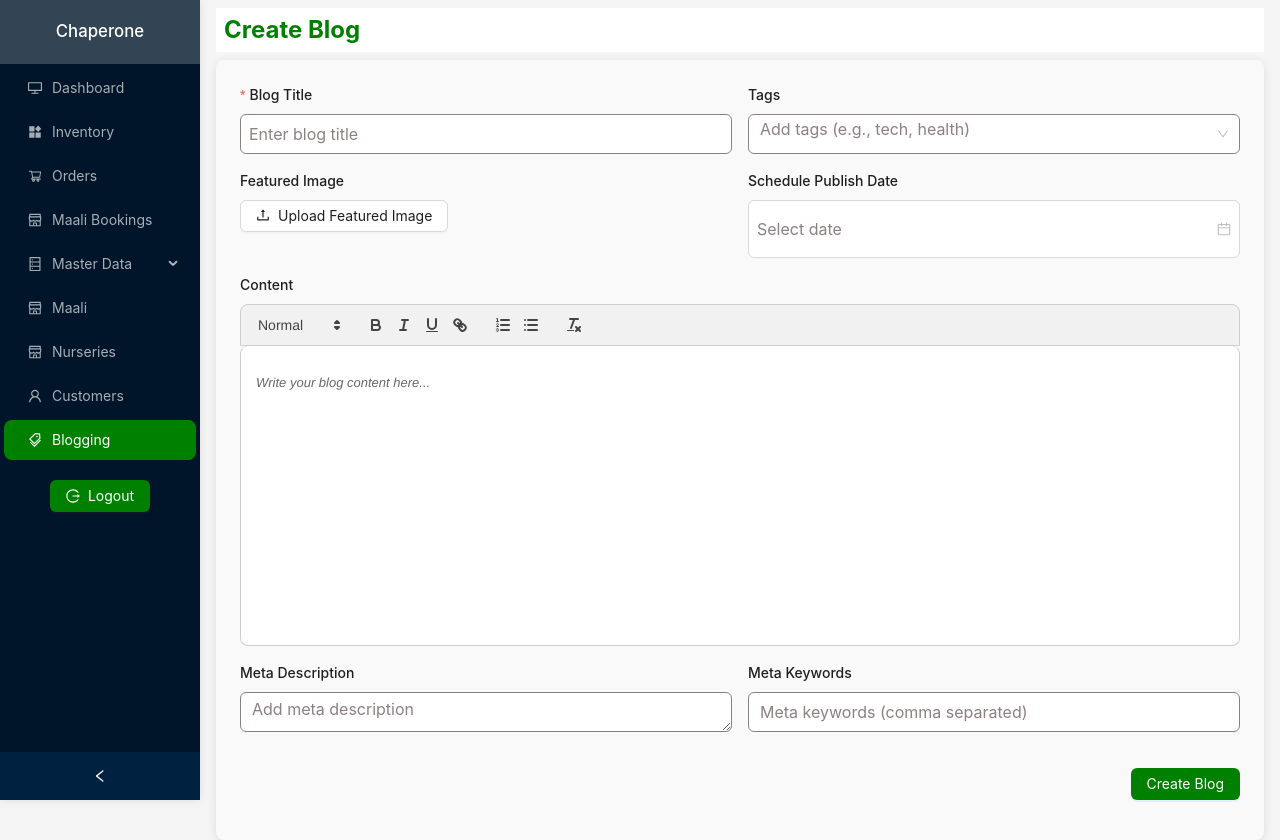
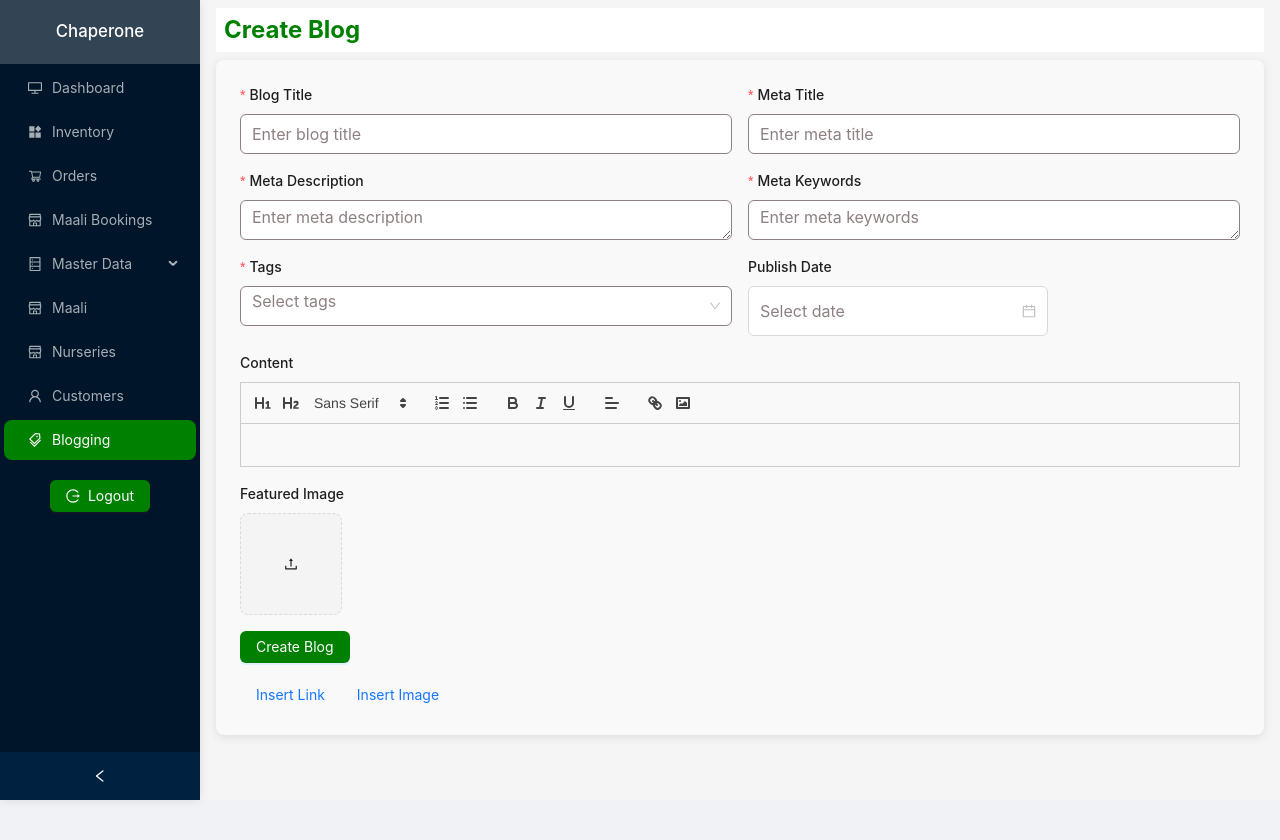
Before and after one commit to Chaperone-png/chaperone-admin, a React (Create React App) app: page /blogs/create in a window 1280 px wide. After the commit the page ends 800 px from the top, so only its background shows below. Built offline with nearby package versions, Linux system fonts and the light colour scheme; sample sign-in values are in the browser's storage.

Commit message:
updated the blog addtion view and delete view for the specific blog

```diff
--- a/src/components/blogs/BlogEditor.tsx
+++ b/src/components/blogs/BlogEditor.tsx
@@ -1,11 +1,24 @@
-import React, { useEffect, useRef, useState } from 'react';
-import { Form, Input, Button, Upload, Select, DatePicker, notification, Row, Col } from 'antd';
-import { UploadOutlined } from '@ant-design/icons';
-import ReactQuill from 'react-quill';
-import 'react-quill/dist/quill.snow.css';
-import { blogApi } from '../../services/apis/blogApi';
-import '../../styles/BlogEditor.scss';
-import moment from 'moment'; // Import moment for date handling
+import React, { useEffect, useMemo, useRef, useState } from "react";
+import {
+  Form,
+  Input,
+  Button,
+  Upload,
+  Select,
+  DatePicker,
+  notification,
+  Row,
+  Col,
+  Modal,
+} from "antd";
+import { UploadOutlined } from "@ant-design/icons";
+import ReactQuill from "react-quill";
+import "react-quill/dist/quill.snow.css";
+import moment from "moment";
+import "../../styles/BlogEditor.scss";
+import { blogApi } from "../../services/apis/blogApi";
+import { toast } from "react-toastify";
+import { useLoader } from "../../context/LoaderContext";
 
 const { TextArea } = Input;
 const { Option } = Select;
@@ -16,152 +29,384 @@ interface BlogEditorProps {
 
 const BlogEditor: React.FC<BlogEditorProps> = ({ blogData }) => {
   const [form] = Form.useForm();
-    const [content, setContent] = useState(blogData?.content || ''); // For managing the editor's content
-    const [fileList, setFileList] = useState<any[]>([]); // To store selected image temporarily
+  const [content, setContent] = useState(blogData?.content || ""); // Rich text content
+  const [fileList, setFileList] = useState<any[]>([]); // File list for the featured image
+  const [links, setLinks] = useState<Record<string, string>>(
+    blogData?.links || {}
+  );
+  const [images, setImages] = useState<Record<string, string>>(
+    blogData?.images || {}
+  );
+  const [isLinkModalVisible, setLinkModalVisible] = useState(false);
+  const [isImageModalVisible, setImageModalVisible] = useState(false);
+  const [linkInput, setLinkInput] = useState({ keyword: "", url: "" });
+  const [imageInput, setImageInput] = useState({ key: "", url: "" });
   const [loading, setLoading] = useState(false);
-    const quillRef = useRef<any>(null); // Ref for Quill editor
+  const quillRef = useRef<any>(null);
+
+  const { startLoader, stopLoader } = useLoader();
+  console.log({ links, images, content });
+
+  const renderingContent = useMemo(() => {
+    let updatedContent = content;
+    return updatedContent;
+  }, [content, links, images]);
 
   useEffect(() => {
     if (blogData) {
       form.setFieldsValue({
         title: blogData.title,
-                content: blogData.content,
+        metaTitle: blogData.metaTitle,
         tags: blogData.tags,
         metaDescription: blogData.metaDescription,
         metaKeywords: blogData.metaKeywords,
-                publishDate: blogData.publishDate ? moment(blogData.publishDate) : null, // Convert to moment
+        publishDate: blogData.publishDate ? moment(blogData.publishDate) : null,
       });
       if (quillRef.current) {
-                quillRef.current.getEditor().clipboard.dangerouslyPasteHTML(blogData.content || '');
+        quillRef.current
+          .getEditor()
+          .clipboard.dangerouslyPasteHTML(blogData.content || "");
       }
-            setContent(blogData.content); // Set content for ReactQuill
-            setFileList(blogData.imageUrl ? [{ url: blogData.imageUrl }] : []); // Set fileList if imageUrl exists
+      setContent(blogData.content);
+      setFileList(blogData.imageUrl ? [{ url: blogData.imageUrl }] : []);
     }
   }, [blogData, form]);
 
-    // Handle image selection but don't upload instantly
   const handleBeforeUpload = (file: any) => {
-        setFileList([file]); // Only allow one image at a time, overwrite previous
-        return false; // Prevent automatic upload
+    setFileList([file]);
+    return false;
   };
 
-    // Clear selected image if needed
   const handleRemoveImage = () => {
     setFileList([]);
+  };
+
+  const handleFileChange = () => {
+      const file = fileList[0];
+      console.log({file})
+      return ''
+      const fileURL = URL.createObjectURL(file);
+      return fileURL;
+  };
+
+  const handleLinkInsert = () => {
+    if (!linkInput.keyword || !linkInput.url) {
+      notification.error({
+        message: "Error",
+        description: "Both keyword and URL are required",
+      });
+      return;
+    }
+
+    const linkKey = `link_${Date.now()}`;
+    setLinks((prevLinks) => ({
+      ...prevLinks,
+      [linkKey]: linkInput.url,
+    }));
+
+    const editor = quillRef.current.getEditor();
+    const range = editor.getSelection();
+    const position = range ? range.index : editor.getLength();
+
+    editor.insertText(position, linkInput.keyword, "link", linkInput.url); // Insert link at cursor
+
+    setLinkInput({ keyword: "", url: "" });
+    setLinkModalVisible(false);
+  };
+
+  const handleImageInsert = () => {
+    if (!imageInput.key || !imageInput.url) {
+      notification.error({
+        message: "Error",
+        description: "Both key and image URL are required",
+      });
+      return;
+    }
+    // Generate a unique key for the image
+    const imageKey = `image_${Date.now()}`;
+    setImages((prevImages) => ({
+      ...prevImages,
+      [imageKey]: imageInput.url,
+    }));
+
+    const editor = quillRef.current.getEditor();
+    const range = editor.getSelection();
+    const position = range ? range.index : editor.getLength();
+    editor.insertEmbed(position, "image", images[imageKey]); // Insert key instead of URL
+    setImageInput({ key: "", url: "" });
+    setImageModalVisible(false);
+  };
+
+  const resetImageModal = () => {
+    setImageInput({ key: "", url: "" });
+  };
+
+  const handleImageUpload = async (file: any) => {
+    const formData = new FormData();
+    formData.append("file", file);
+
+    try {
+      startLoader();
+      const response = await blogApi.uploadBlogImages(formData);
+      if (response.data.success) {
+        const imageUrl = response.data.imageUrl;
+        setImageInput((prevInput) => ({
+          ...prevInput,
+          url: imageUrl,
+        }));
+
+        const imageKey = `image_${Date.now()}`;
+        setImages((prevImages) => ({
+          ...prevImages,
+          [imageKey]: imageUrl,
+        }));
+
+        const editor = quillRef.current.getEditor();
+        const range = editor.getSelection();
+        const position = range ? range.index : editor.getLength();
+        editor.insertEmbed(position, "image", imageUrl);
+
+        toast.success("The image has been uploaded successfully.");
+      }
+    } catch (error: any) {
+      toast.error(error?.message || "Failed to upload image.");
+    } finally {
+      stopLoader();
+      resetImageModal();
+      setImageModalVisible(false);
+    }
   };
 
   const onFinish = async (values: any) => {
     setLoading(true);
     try {
-            const formattedValues = {
-                ...values,
-                content, // Include editor content
-                publishDate: values.publishDate ? values.publishDate.toISOString() : null, // Convert to ISO string
-            };
+      const formData = new FormData();
+      formData.append("title", values.title);
+      formData.append("metaTitle", values.metaTitle);
+      formData.append("tags", values.tags.join(","));
+      formData.append("metaDescription", values.metaDescription);
+      formData.append("metaKeywords", values.metaKeywords);
+
+      if (values.publishDate) {
+        formData.append("publishDate", values.publishDate.toISOString());
+      }
+
+      formData.append("content", content);
+
+      if (!blogData?.imageUrl || fileList.length > 0)
+        formData.append("file", fileList[0].file);
+
+      formData.append("links", JSON.stringify(links));
+      formData.append("images", JSON.stringify(images));
 
       if (blogData) {
-                // If blogData exists, it means we're in edit mode
-                await blogApi.updateBlog(blogData._id, formattedValues);
+        await blogApi.updateBlog(blogData._id, formData);
         notification.success({
-                    message: 'Blog Updated',
-                    description: 'The blog has been successfully updated.',
+          message: "Blog Updated",
+          description: "The blog has been successfully updated.",
         });
       } else {
-                // If no blogData, this is a new blog creation
-                await blogApi.createBlog(formattedValues);
+        await blogApi.createBlog(formData);
         notification.success({
-                    message: 'Blog Created',
-                    description: 'The blog has been successfully created.',
+          message: "Blog Created",
+          description: "The blog has been successfully created.",
         });
       }
     } catch (error: any) {
       notification.error({
-                message: 'Error',
-                description: error.message || 'Something went wrong!',
+        message: "Error",
+        description: error.message || "Something went wrong!",
       });
     } finally {
       setLoading(false);
+      window.location.href = '/blogs';
     }
   };
 
   return (
     <div className="blog-editor-container">
-            <Form form={form} layout="vertical" onFinish={onFinish} scrollToFirstError>
+      <Form form={form} layout="vertical" onFinish={onFinish}>
         <Row gutter={16}>
           <Col span={12}>
             <Form.Item
               label="Blog Title"
               name="title"
-                            rules={[{ required: true, message: 'Please enter the blog title' }]}
+              rules={[
+                { required: true, message: "Please enter the blog title" },
+              ]}
             >
-                            <Input placeholder="Enter blog title" className="input-field" />
+              <Input placeholder="Enter blog title" />
             </Form.Item>
           </Col>
           <Col span={12}>
-                        <Form.Item label="Tags" name="tags">
-                            <Select mode="tags" placeholder="Add tags (e.g., tech, health)">
-                                <Option value="technology">Technology</Option>
-                                <Option value="health">Health</Option>
-                            </Select>
+            <Form.Item
+              label="Meta Title"
+              name="metaTitle"
+              rules={[
+                {
+                  required: true,
+                  message: "Please enter the meta title for SEO",
+                },
+              ]}
+            >
+              <Input placeholder="Enter meta title" />
             </Form.Item>
           </Col>
         </Row>
-
         <Row gutter={16}>
           <Col span={12}>
-                        <Form.Item label="Featured Image" name="image">
-                            <Upload
-                                beforeUpload={handleBeforeUpload} // Handle image selection
-                                fileList={fileList} // Keep track of selected file
-                                onRemove={handleRemoveImage} // Allow removing selected image
-                                listType="picture"
+            <Form.Item
+              label="Meta Description"
+              name="metaDescription"
+              rules={[
+                {
+                  required: true,
+                  message: "Please enter a meta description for SEO",
+                },
+              ]}
             >
-                                <Button icon={<UploadOutlined />}>Upload Featured Image</Button>
-                            </Upload>
+              <TextArea rows={4} placeholder="Enter meta description" />
             </Form.Item>
           </Col>
-
           <Col span={12}>
-                        <Form.Item label="Schedule Publish Date" name="publishDate">
-                            <DatePicker showTime className="input-field" />
+            <Form.Item
+              label="Meta Keywords"
+              name="metaKeywords"
+              rules={[
+                {
+                  required: true,
+                  message: "Please enter meta keywords for SEO",
+                },
+              ]}
+            >
+              <TextArea rows={4} placeholder="Enter meta keywords" />
             </Form.Item>
           </Col>
         </Row>
-
-                <Form.Item label="Content" name="content">
-                    <ReactQuill
-                        value={content}
-                        ref={quillRef}
-
-                        onChange={setContent}
-                        theme="snow"
-                        className="quill-editor"
-                        placeholder="Write your blog content here..."
-                    />
-                </Form.Item>
-
         <Row gutter={16}>
           <Col span={12}>
-                        <Form.Item label="Meta Description" name="metaDescription">
-                            <TextArea rows={3} placeholder="Add meta description" />
+            <Form.Item
+              label="Tags"
+              name="tags"
+              rules={[
+                { required: true, message: "Please select at least one tag" },
+              ]}
+            >
+              <Select mode="tags" placeholder="Select tags" />
             </Form.Item>
           </Col>
-
           <Col span={12}>
-                        <Form.Item label="Meta Keywords" name="metaKeywords">
-                            <Input placeholder="Meta keywords (comma separated)" />
+            <Form.Item label="Publish Date" name="publishDate">
+              <DatePicker showTime format="YYYY-MM-DD HH:mm:ss" />
             </Form.Item>
           </Col>
         </Row>
-
-                <div className="form-actions">
+        <Form.Item label="Content" name="content">
+          <ReactQuill
+            value={renderingContent}
+            onChange={setContent}
+            ref={quillRef}
+            modules={{
+              toolbar: [
+                [{ header: "1" }, { header: "2" }, { font: [] }],
+                [{ list: "ordered" }, { list: "bullet" }],
+                ["bold", "italic", "underline"],
+                [{ align: [] }],
+                ["link", "image"],
+              ],
+            }}
+          />
+        </Form.Item>
+        <Form.Item label="Featured Image">
+          <Upload
+            customRequest={handleBeforeUpload}
+            fileList={fileList}
+            onRemove={handleRemoveImage}
+            listType="picture-card"
+          >
+            <UploadOutlined />
+          </Upload>
+        </Form.Item>
         <Form.Item>
           <Button type="primary" htmlType="submit" loading={loading}>
-                            {blogData ? 'Update Blog' : 'Create Blog'}
+            {blogData ? "Update Blog" : "Create Blog"}
           </Button>
         </Form.Item>
+      </Form>
+
+      {/* Insert Link Button */}
+      <Button type="link" onClick={() => setLinkModalVisible(true)}>
+        Insert Link
+      </Button>
+
+      {/* Insert Image Button */}
+      <Button type="link" onClick={() => setImageModalVisible(true)}>
+        Insert Image
+      </Button>
+
+      {/* Link Modal */}
+      <Modal
+        title="Insert Link"
+        visible={isLinkModalVisible}
+        onCancel={() => setLinkModalVisible(false)}
+        onOk={handleLinkInsert}
+      >
+        <Input
+          value={linkInput.keyword}
+          onChange={(e) =>
+            setLinkInput({ ...linkInput, keyword: e.target.value })
+          }
+          placeholder="Enter keyword"
+        />
+        <Input
+          value={linkInput.url}
+          onChange={(e) => setLinkInput({ ...linkInput, url: e.target.value })}
+          placeholder="Enter URL"
+        />
+      </Modal>
+
+      {/* Image Modal */}
+      <Modal
+        title="Insert Image"
+        visible={isImageModalVisible}
+        onCancel={() => setImageModalVisible(false)}
+        footer={[
+          <Button key="cancel" onClick={() => setImageModalVisible(false)}>
+            Cancel
+          </Button>,
+          <Button
+            key="insert"
+            type="primary"
+            disabled={!imageInput.url} // Disable until an image is uploaded
+            onClick={handleImageInsert}
+          >
+            Insert Image
+          </Button>,
+        ]}
+      >
+        <Upload
+          name="image"
+          customRequest={({ file }) => handleImageUpload(file)} // Call handleImageUpload for the uploaded file
+          showUploadList={false}
+          accept="image/*"
+        >
+          <Button icon={<UploadOutlined />}>Upload Image</Button>
+        </Upload>
+        {imageInput.url && (
+          <div className="uploaded-image-preview">
+            <p>Preview:</p>
+            <img
+              src={imageInput.url}
+              alt="Uploaded"
+              style={{
+                width: "100%",
+                maxHeight: "200px",
+                objectFit: "contain",
+              }}
+            />
           </div>
-            </Form>
+        )}
+      </Modal>
     </div>
   );
 };
--- a/src/pages/BlogList.tsx
+++ b/src/pages/BlogList.tsx
@@ -1,9 +1,21 @@
-import React, { useEffect, useState } from 'react';
-import { Button, Table, Space, notification, Input, Select, Row, Col } from 'antd';
-import { Link } from 'react-router-dom';
-import { blogApi } from '../services/apis/blogApi';
-import CustomPageHeader from '../components/PageHeader';
-import '../styles/BlogList.scss'; // Import SCSS file
+import React, { useEffect, useState } from "react";
+import {
+  Button,
+  Table,
+  Space,
+  notification,
+  Input,
+  Select,
+  Row,
+  Col,
+} from "antd";
+import { Link } from "react-router-dom";
+import { blogApi } from "../services/apis/blogApi";
+import CustomPageHeader from "../components/PageHeader";
+import "../styles/BlogList.scss"; // Import SCSS file
+import { DeleteOutlined } from "@ant-design/icons";
+import ConfirmDeletionModal from "../components/master-data/common/DeleteModal";
+import { useLoader } from "../context/LoaderContext";
 
 const { Search } = Input;
 const { Option } = Select;
@@ -11,13 +23,50 @@ const { Option } = Select;
 const BlogList: React.FC = () => {
   const [blogs, setBlogs] = useState([]);
   const [loading, setLoading] = useState(false);
-    const [pagination, setPagination] = useState({ current: 1, pageSize: 10, total: 0 });
-    const [searchTerm, setSearchTerm] = useState('');
-    const [selectedTag, setSelectedTag] = useState('');
+  const [deleteModalVisible, setDeleteModalVisible] = useState(false);
+  const [deleteRecord, setDeleteRecord] = useState<any>(null);
+  const [pagination, setPagination] = useState({
+    current: 1,
+    pageSize: 10,
+    total: 0,
+  });
+  const [searchTerm, setSearchTerm] = useState("");
+  const [selectedTag, setSelectedTag] = useState("");
+  const [reload, setReload] = useState(false);
+  const { startLoader, stopLoader } = useLoader();
 
   useEffect(() => {
     fetchBlogs();
-    }, [pagination.current, searchTerm, selectedTag]);
+  }, [pagination.current, searchTerm, selectedTag, reload]);
+
+  const handleDelete = async () => {
+    if (deleteRecord) {
+      try {
+        startLoader();
+        const response = await blogApi.deleteBlog(deleteRecord._id);
+        if (response.data.success) {
+          notification.success({
+            message: "Blog Deleted",
+            description: "The blog has been successfully deleted.",
+          });
+        }
+      } catch (e: any) {
+        console.error("Error deleting blog:", e);
+        notification.error({
+          message: "Error",
+          description: e.data.message || "Something went wrong!",
+        });
+      } finally {
+        stopLoader();
+        setReload(true);
+        setDeleteModalVisible(false);
+      }
+    }
+  };
+
+  const handleDeleteCancel = () => {
+    setDeleteModalVisible(false);
+  };
 
   const fetchBlogs = async () => {
     setLoading(true);
@@ -28,7 +77,7 @@ const BlogList: React.FC = () => {
         search: searchTerm,
         tags: selectedTag,
       });
-            console.log(response, 'Res')
+      console.log(response, "Res");
       setBlogs(response.data.data);
       setPagination((prev) => ({
         ...prev,
@@ -36,11 +85,12 @@ const BlogList: React.FC = () => {
       }));
     } catch (error: any) {
       notification.error({
-                message: 'Error Fetching Blogs',
-                description: error.message || 'Something went wrong!',
+        message: "Error Fetching Blogs",
+        description: error.message || "Something went wrong!",
       });
     } finally {
       setLoading(false);
+      setReload(false);
     }
   };
 
@@ -57,15 +107,41 @@ const BlogList: React.FC = () => {
   };
 
   const columns = [
-        { title: 'Title', dataIndex: 'title', key: 'title' },
-        { title: 'Tags', dataIndex: 'tags', key: 'tags' },
-        { title: 'Date', dataIndex: 'createdAt', key: 'createdAt' },
+    { title: "Title", dataIndex: "title", key: "title" },
+    { title: "Tags", dataIndex: "tags", key: "tags" },
     {
-            title: 'Actions',
-            key: 'actions',
+      title: "Date",
+      dataIndex: "createdAt",
+      key: "createdAt",
+      render: (createdAt: string) => {
+        const date = new Date(createdAt);
+        return date.toLocaleString("en-US", {
+          day: "2-digit",
+          month: "short",
+          year: "numeric",
+          hour: "2-digit",
+          minute: "2-digit",
+          hour12: true,
+        });
+      },
+    },
+    {
+      title: "Actions",
+      key: "actions",
       render: (text: any, record: any) => (
         <Space size="middle">
           <Link to={`/blogs/edit/${record._id}`}>Edit</Link>
+          <Button
+            type="default"
+            icon={<DeleteOutlined />}
+            onClick={() => {
+              setDeleteRecord(record); // Set the record to be deleted
+              setDeleteModalVisible(true); // Show the confirmation modal
+            }}
+            danger
+          >
+            Delete
+          </Button>
         </Space>
       ),
     },
@@ -88,7 +164,7 @@ const BlogList: React.FC = () => {
           <Col span={4}>
             <Select
               placeholder="Filter by tag"
-                            style={{ width: '100%' }}
+              style={{ width: "100%" }}
               onChange={handleTagFilter}
               size="large"
               allowClear
@@ -116,6 +192,11 @@ const BlogList: React.FC = () => {
         onChange={handleTableChange}
         className="custom-table"
       />
+      <ConfirmDeletionModal
+        deleteModalVisible={deleteModalVisible}
+        handleDelete={handleDelete}
+        handleDeleteCancel={handleDeleteCancel}
+      />
     </div>
   );
 };
--- a/src/services/apis/blogApi.ts
+++ b/src/services/apis/blogApi.ts
@@ -20,6 +20,16 @@ const getBlogById = (blogId: string) => {
   return adminAxiosInstance.get(`/blogs/${blogId}/`);
 };
 
+const uploadBlogImages = (formData: any) => {
+  return adminAxiosInstance.post(`/blog/upload-linked-blogImage`, formData,
+    {
+      headers:{
+        'Content-Type': 'multipart/form-data'
+      }
+    }
+  );
+};
+
 // Delete a blog post by ID
 const deleteBlog = (blogId: string) => {
   return adminAxiosInstance.delete(`/blogs/${blogId}/`);
@@ -31,4 +41,5 @@ export const blogApi = {
   getBlogs,
   getBlogById,
   deleteBlog,
+  uploadBlogImages
 };
```
Lines whose indentation alone changed are shown as unchanged.
